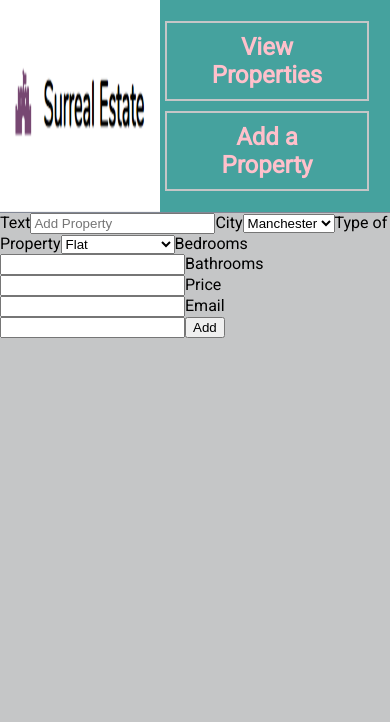
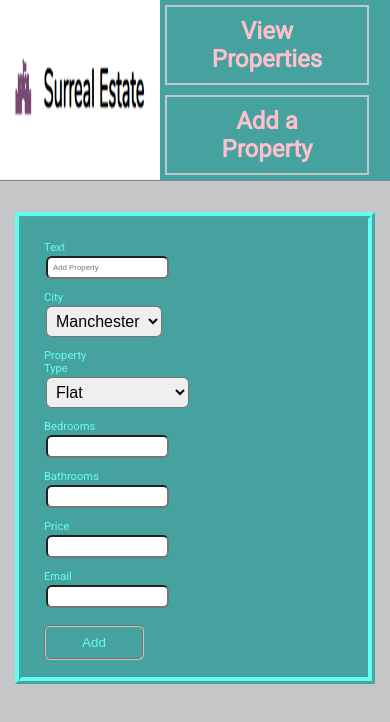
Before and after one commit to btomo86/surreal-estate, a React (Create React App) app: page /add-property in a window 390 px wide. Shown: the top 722 px of the page. Built offline with nearby package versions, Linux system fonts and the light colour scheme.

Commit message:
styled property form

```diff
--- a/package.json
+++ b/package.json
@@ -6,6 +6,7 @@
     "@testing-library/jest-dom": "^5.11.6",
     "@testing-library/react": "^11.2.2",
     "@testing-library/user-event": "^12.4.0",
+    "axios": "^0.21.0",
     "react": "^17.0.1",
     "react-dom": "^17.0.1",
     "react-router-dom": "^5.2.0",
--- a/src/components/AddProperty.js
+++ b/src/components/AddProperty.js
@@ -22,7 +22,7 @@ const AddProperty = () => {
 
   return (
     <div className="AddProperty">
-      <form onSubmit={handleAddProperty}>
+      <form className="propertyForm" onSubmit={handleAddProperty}>
         <label htmlFor="title">
           Text
           <input
@@ -49,7 +49,7 @@ const AddProperty = () => {
           </select>
         </label>
         <label htmlFor="type">
-          Type of Property
+          Property Type
           <select
             id="type"
             name="type"
@@ -106,7 +106,7 @@ const AddProperty = () => {
             required
           />
         </label>
-        <button className="add-prop-button" type="submit">
+        <button className="btn" type="submit">
           Add
         </button>
       </form>
--- a/src/styles/AddProperty.css
+++ b/src/styles/AddProperty.css
@@ -0,0 +1,118 @@
+@import url("https://fonts.googleapis.com/css2?family=Roboto&display=swap");
+
+* {
+  margin: 0;
+}
+
+body {
+  background-color: #c5c6c7;
+}
+
+.AddProperty {
+  font-size: x-large;
+  display: flex;
+  margin: 5% auto;
+  padding: 10px;
+  width: 30%;
+  border-style: ridge;
+  border-color: #66fcf1;
+  border-width: 7px;
+  background-color: #45a29e;
+  color: #66fcf1;
+}
+
+form {
+  display: flex;
+  flex-direction: column;
+}
+
+.btn {
+  cursor: pointer;
+  width: 100px;
+  height: 35px;
+  background-color: #45a29e;
+  border-style: groove;
+  border-color: #c5c6c7;
+  border-width: 2px;
+  border-radius: 6px;
+  margin: 10px auto auto 5px;
+  color: #66fcf1;
+  font-style: "Roboto";
+  font-size: larger;
+}
+#city {
+  font-size: medium;
+}
+
+#type {
+  font-size: medium;
+}
+input,
+select {
+  padding: 5px;
+  margin: 2px;
+  border-radius: 6px;
+}
+
+label {
+  width: 50px;
+  margin: 5px;
+}
+
+@media only screen and (min-width: 1400px) {
+  .AddProperty {
+    font-size: 1em;
+    padding: 1.5em;
+    padding-bottom: 3em;
+  }
+}
+
+@media only screen and (max-width: 1399px) {
+  .AddProperty {
+    font-size: 0.9em;
+  }
+}
+
+@media only screen and (max-width: 1250px) {
+  .AddProperty {
+    font-size: 0.8em;
+    padding: 1.5em;
+  }
+
+  .AddProperty input,
+  select {
+    font-size: 0.8em;
+  }
+}
+
+@media only screen and (max-width: 1150px) {
+  .AddProperty {
+    font-size: 0.7em;
+  }
+
+  .AddProperty input,
+  select {
+    font-size: 0.7em;
+  }
+}
+
+@media only screen and (max-width: 740px) {
+  .AddProperty {
+    width: 50%;
+    margin-top: 8%;
+  }
+}
+
+@media only screen and (max-width: 600px) {
+  .AddProperty {
+    width: 70%;
+    margin-top: 8%;
+  }
+}
+
+@media only screen and (max-width: 450px) {
+  .AddProperty {
+    width: 80%;
+    margin-top: 8%;
+  }
+}
```
Also changed, not shown: 2 other files (tests, documents, lock files or other folders).
